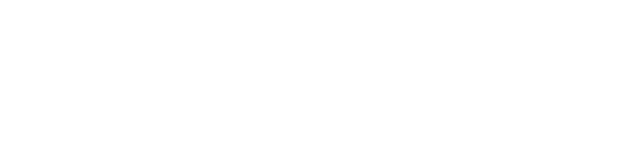
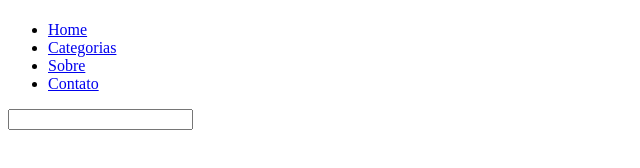
Before and after one commit to jessicapinheiro-s/desafios-rocketseat, a plain HTML site: page Desafio RocketBlog/index.html in a window 1280 px wide. Shown: the whole page, without its empty margins (0-640 px from the left). Drawn offline with Linux system fonts and the light colour scheme.

Commit message:
estrutura edit

```diff
--- a/Desafio RocketBlog/index.html
+++ b/Desafio RocketBlog/index.html
@@ -7,6 +7,29 @@
     <title>RocketBlog</title>
 </head>
 <body>
+    <header>
+        <h1></h1>
+        <nav>
+            <ul>
+                <li><a href="#">Home</a></li>
+                <li><a href="#">Categorias</a></li>
+                <li><a href="#">Sobre</a></li>
+                <li><a href="#">Contato</a></li>
+            </ul>
+        </nav>
+        <div class="searchBar">
+            <input type="text">
+            <img src="" alt="">
+        </div>
+    </header>
+
+    <div class="topBox">
+        <div class="contentTopBox">
+            <h1></h1>
+            <p></p>
+        </div>
+    </div>
+
 
 </body>
 </html>
```
